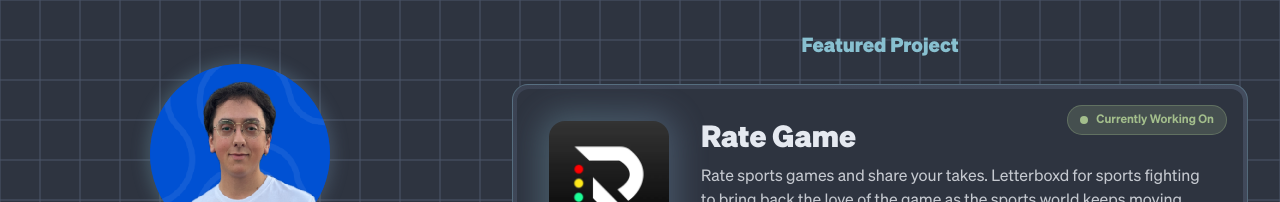
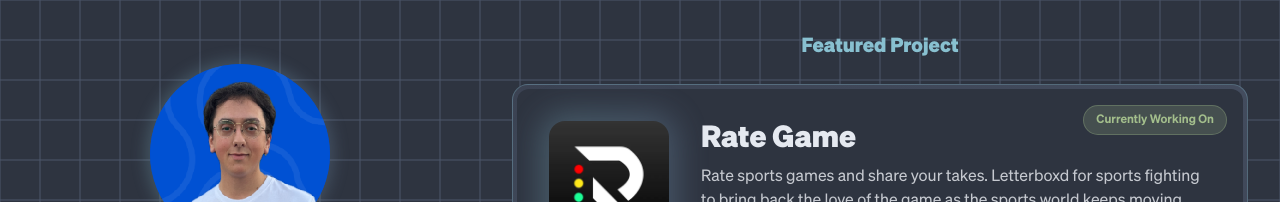
Before and after one commit to JustAnotherHeroRiding/portfolio, a Next.js app: page / in a window 1280 px wide. Shown: the top 202 px of the page. Built offline with nearby package versions, Linux system fonts and the light colour scheme; no server answers; a web font is replaced by a local one.

Commit message:
chore: remove animated dot from currently working on

```diff
--- a/src/app/components/projects/FeaturedProjectCard.tsx
+++ b/src/app/components/projects/FeaturedProjectCard.tsx
@@ -18,10 +18,6 @@
       <div className='relative rounded-xl bg-nord-surface p-6 sm:p-8'>
         {/* Currently working on badge */}
         <div className='relative lg:absolute lg:top-4 lg:right-4 ml-auto mb-4 lg:mb-0 w-fit flex items-center gap-2 px-3 py-1.5 rounded-full bg-nord-success/20 border border-nord-success/30'>
-          <span className='relative flex h-2 w-2'>
-            <span className='animate-ping absolute inline-flex h-full w-full rounded-full bg-nord-success opacity-75'></span>
-            <span className='relative inline-flex rounded-full h-2 w-2 bg-nord-success'></span>
-          </span>
           <span className='text-xs font-medium text-nord-success'>Currently Working On</span>
         </div>
 
```
